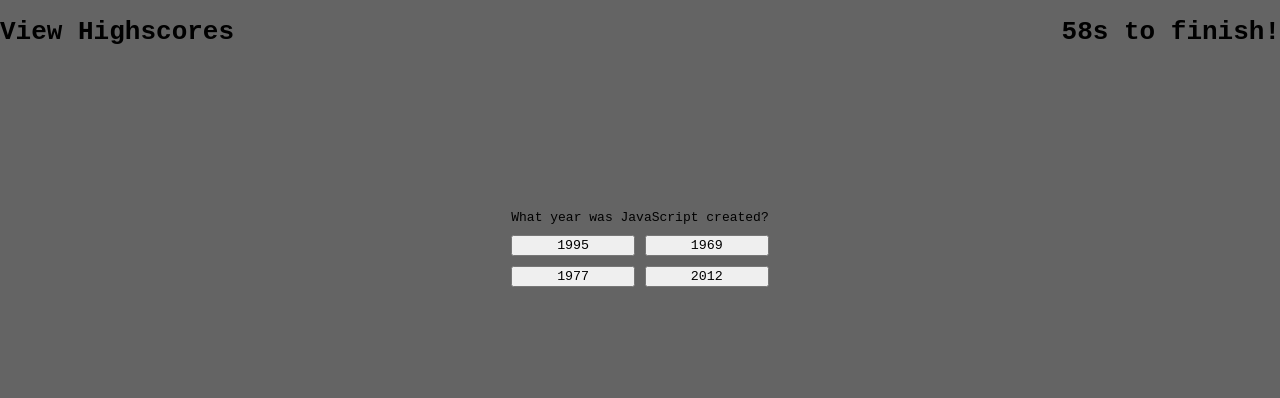
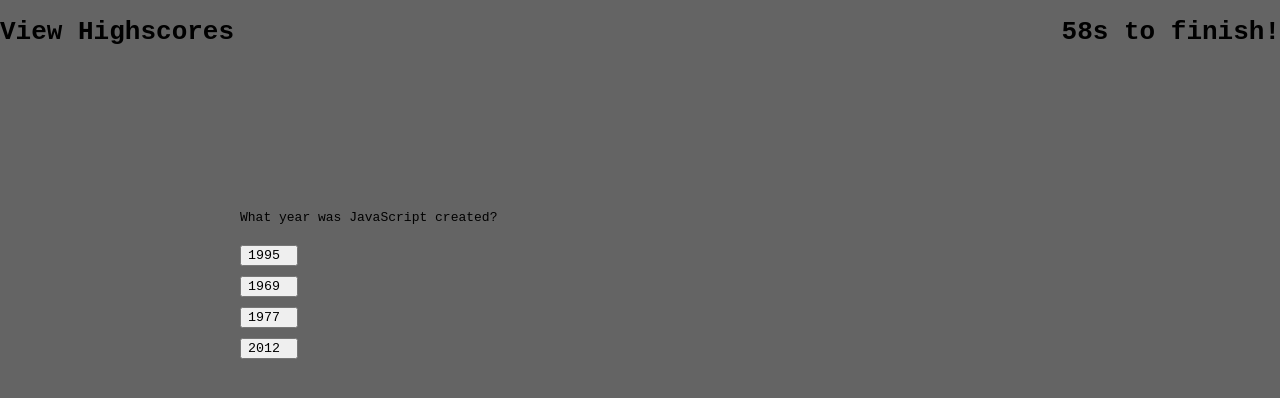
Before and after one commit to baylorhinshaw/JS-Timed-Quiz, a plain HTML site: page index.html in a window 1280 px wide. Both pictures are taken after a click on the button "Begin Quiz". Drawn offline with Linux system fonts and the light colour scheme.

Commit message:
added local storage and got next ans options to show and also if the users answer is incorrect or correct

```diff
--- a/assets/codequiz.css
+++ b/assets/codequiz.css
@@ -26,9 +26,17 @@ body {
     justify-content: center;
     width: 800px;
     max-width: 80%;
+    flex-direction: column;
 }
 
 .btn-grid {
+    display: grid;
+    grid-template-columns: repeat(2, auto);
+    gap: 10px;
+    margin: 10px 0;
+}
+
+.ans-btn {
     display: grid;
     grid-template-columns: repeat(2, auto);
     gap: 10px;
--- a/assets/script.js
+++ b/assets/script.js
@@ -1,113 +1,179 @@
-const timeEl = document.querySelector('.time');
+let timeEl = document.querySelector('.time');
 let score = 0;
 let currentQuestion = 0;
-const beginQuizBtn = document.querySelector('#begin-quiz');
-const questionsContainerEl = document.querySelector('#questions-box');
-let answer1 = document.getElementById("answer1")
-let answer2 = document.getElementById("answer2")
-let answer3 = document.getElementById("answer3")
-let answer4 = document.getElementById("answer4")
+let secondsLeft = 60;
+let beginQuizBtn = document.querySelector('#begin-quiz');
+let questionsContainerEl = document.querySelector('#questions-box');
+let questionContainerEl = document.getElementById('ans-btns')
+let questionTitleEl = document.getElementById('question-display');
 let done = document.querySelector('.done');
 let goBack = document.querySelector('#end-btn');
-let resultCont = document.getElementById('result')
+let resultCont = document.getElementById('result');
+let newEl;
 
 const qna = [{
     question: 'What year was JavaScript created?',
-    ans1: '1995',
-    ans2: '1969',
-    ans3: '1977',
-    ans4: '2012',
-    correctAns: '1995'
+    options: [
+        '1995',
+        '1969',
+        '1977',
+        '2012'
+    ],
+    answer: 0,
 },
 {
     question: 'Which is not a JS variable?',
-    ans1: 'let',
-    ans2: 'const',
-    ans3: 'null',
-    ans4: 'var',
-    correctAns: 'null'
+    options: [
+        'let',
+        'const',
+        'null',
+        'var'
+    ],
+    answer: 2,
 },
 {
     question: 'What describes JS the best?',
-    ans1: 'programs the behavior of web pages',
-    ans2: 'defines the content of web pages',
-    ans3: 'specifies the layout of webpages',
-    ans4: 'none of the above',
-    correctAns: 'programs the behavior of web pages'
+    options: [
+        'programs the behavior of web pages',
+        'defines the content of web pages',
+        'specifies the layout of webpages',
+        'none of the above'
+    ],
+    answer: 0,
 },
 {
     question: 'Which character is used to make an array in JS?',
-    ans1: '()',
-    ans2: '{}',
-    ans3: '[]',
-    ans4: '<>',
-    correctAns: '[]'
+    options: [
+        '()',
+        '{}',
+        '[]',
+        '<>'
+    ],
+    answer: 2,
 },
 {
     question: 'What would you use to generate a random number?',
-    ans1: 'Math.random',
-    ans2: 'Math.floor',
-    ans3: 'Math.wild',
-    ans4: 'none of the above',
-    correctAns: 'Math.random'
+    options: [
+        'Math.random',
+        'Math.floor',
+        'Math.wild',
+        'none of the above'
+    ],
+    answer: 0,
 },
 {
     question: 'How do you comment in JS?',
-    ans1: '!!',
-    ans2: '==',
-    ans3: '//',
-    ans4: '$$',
-    correctAns: '//'
+    options: [
+        '!!',
+        '==',
+        '//',
+        '$$'
+    ],
+    answer: 2,
 }
 ];
 
-    function beginQuiz () {
-        quizTime();
-        beginQuizBtn.classList.add('hide');
-        questionsContainerEl.classList.remove('hide');
-        const questionEl = document.getElementById('question-display');
-        questionEl.textContent = qna[0].question;
-        answer1.textContent = qna[0].ans1;
-        answer2.textContent = qna[0].ans2;
-        answer3.textContent = qna[0].ans3;
-        answer4.textContent = qna[0].ans4;
+function beginQuiz() {
+    quizTime();
+    beginQuizBtn.classList.add('hide');
+    questionsContainerEl.classList.remove('hide');
+
+
+    let firstQuestion = qna[0];
+    let options = firstQuestion.options;
+    let title = firstQuestion.question;
+
+    questionTitleEl.textContent = title;
+
+    for (let i = 0; i < options.length; i++) {
+        let answer = options[i];
+        let newEl = document.createElement('button');
+        newEl.className = 'ans-btn';
+        newEl.textContent = answer;
+        questionsContainerEl.append(newEl);
+
+        if (newEl) {
+            let nextQuestion = 1;
+            newEl.addEventListener('click', function (e) {
+                correctOrIncorrectAnswerSelected(answer, options[firstQuestion.answer], nextQuestion)
+            })
+        }
+    }
 }
+
+
 
 beginQuizBtn.addEventListener('click', beginQuiz);
 
-    function correctAnswerSelected () {
-        let answerButtonElements = document.getElementsByClassName('ans-btn');
-        for (let i = 0; i < answerButtonElements.length; i++) {
 
+function correctOrIncorrectAnswerSelected(selectedAnswer, correctAnswer, nextQuestion) {
+    let answerButtonElements = document.getElementsByClassName('ans-btn');
+    if (selectedAnswer === correctAnswer) {
+        document.getElementById('result').innerHTML = 'You answered correctly!'
+        score += 1;
+        nextQuestion = nextQuestion++;
+        newQuestionDisplayed(nextQuestion);
+    } else {
+        document.getElementById('result').innerHTML = 'You answered incorrectly!'
+        secondsLeft -= 5;
+        timeEl.textContent = secondsLeft + 's to finsh!';
+        nextQuestion = nextQuestion++;
+        newQuestionDisplayed(nextQuestion);
+    }
+}
+
+
+function newQuestionDisplayed(nextQuestion) {
+    document.querySelector('#questions-box').innerHTML = '';
+    questionTitleEl.innerHTML = '';
+    let displayQuestion = qna[nextQuestion];
+    let options = displayQuestion.options;
+    questionTitleEl.textContent = displayQuestion.question;
+    for (let i = 0; i < options.length; i++) {
+        let answer = options[i];
+        let newEl = document.createElement('button');
+        newEl.className = 'ans-btn';
+        newEl.textContent = answer;
+        questionsContainerEl.append(newEl);
+        if (newEl) {
+            console.log(nextQuestion);
+            newEl.addEventListener('click', function (e) {
+                correctOrIncorrectAnswerSelected(answer, options[displayQuestion.answer], nextQuestion)
+
+            })
         }
     }
 
-    function incorrectAnswerSelected () {
-
-    }
-
-    function newQuestionDisplayed () {
-        let displayNewQuestion = document.getElementsByClassName('next-question');
-        for (let i = 0; i < displayNewQuestion.length; i++) {
-
-        }
-    }
+}
 
 
-
-function finisedQuiz () {
-    done.classList.remove('hide');
-    goBack.classList.remove('hide');
-}
-
-function quizTime () {
-    let secondsLeft = 60;
-    let timerInterval = setInterval(function() {
+function quizTime() {
+    let timerInterval = setInterval(function () {
         secondsLeft--;
         timeEl.textContent = secondsLeft + 's to finish!';
 
-        if(secondsLeft === 0) {
+        if (secondsLeft === 0) {
             clearInterval(timerInterval);
+            alert('Quiz over');
         }
     }, 1000);
 }
+
+let initialsInput = document.querySelector("#initials");
+let submitButton = document.querySelector("submit")
+
+function renderLastInitial () {
+    var initials = localStorage.getItem("initials")
+}
+
+submitButton.addEventListener("click", function(event) {
+    event.preventDefault();
+})
+
+localStorage.setItem("initials", initialsInput);
+renderLastInitial;
+
+
+// function finisedQuiz () {
+//     done.classList.remove('hide');
+//     goBack.classList.remove('hide');
--- a/index.html
+++ b/index.html
@@ -1,5 +1,6 @@
 <!DOCTYPE html>
 <html lang="en">
+
 <head>
     <meta charset="UTF-8">
     <meta http-equiv="X-UA-Compatible" content="IE=edge">
@@ -7,6 +8,7 @@
     <link href="./assets/codequiz.css" rel="stylesheet">
     <title>Document</title>
 </head>
+
 <body>
     <div class="highscr-time">
         <h1 class="highscores">View Highscores</h1>
@@ -17,15 +19,10 @@
     </div>
     <div class="container">
         <div id="questions-box" class="hide">
-            <div id="question-display" class="next-question">Question Question Question?</div>
-            <div class="btn-grid">
-                <button id="answer1" class="ans-btn"></button>
-                <button id="answer2" class="ans-btn"></button>
-                <button id="answer3" class="ans-btn"></button>
-                <button id="answer4" class="ans-btn"></button>
-            </div>
+            <div id="question-display" class="next-question"></div>
+            <div id="ans-btns" class="btn-grid"></div>
+        </div>
         <div id="result" class="container-result" class="hide"></div>
-        </div>
     </div>
     <div class="done hide">
         <div class="done-msg">You have finished the Quiz!</div>
@@ -33,7 +30,7 @@
         <form class="highscr-initials">
             <label for="initials">Initials:</label>
             <input type="text" id="initials" name="initials" value="ex. BH">
-            <input type="submit" value="Submit">
+            <button id="submit" class="hide"></button>
         </form>
     </div>
     <div class="start">
@@ -41,4 +38,5 @@
     </div>
     <script src="./assets/script.js"></script>
 </body>
+
 </html>
```
